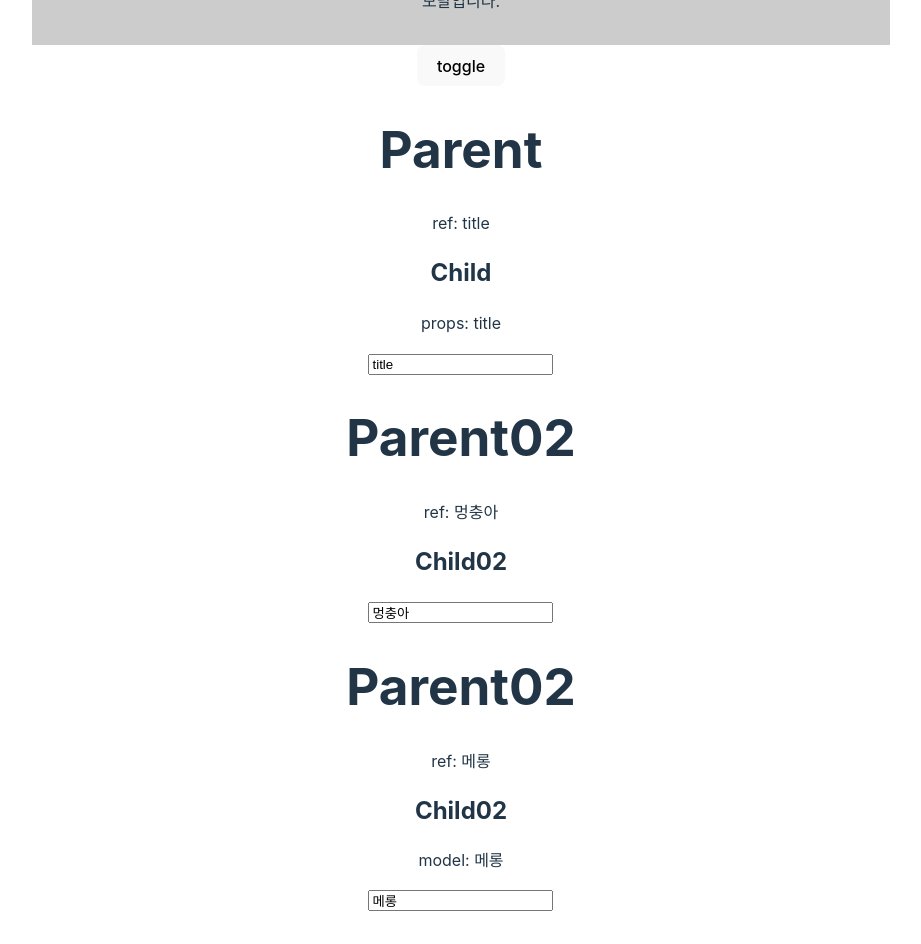
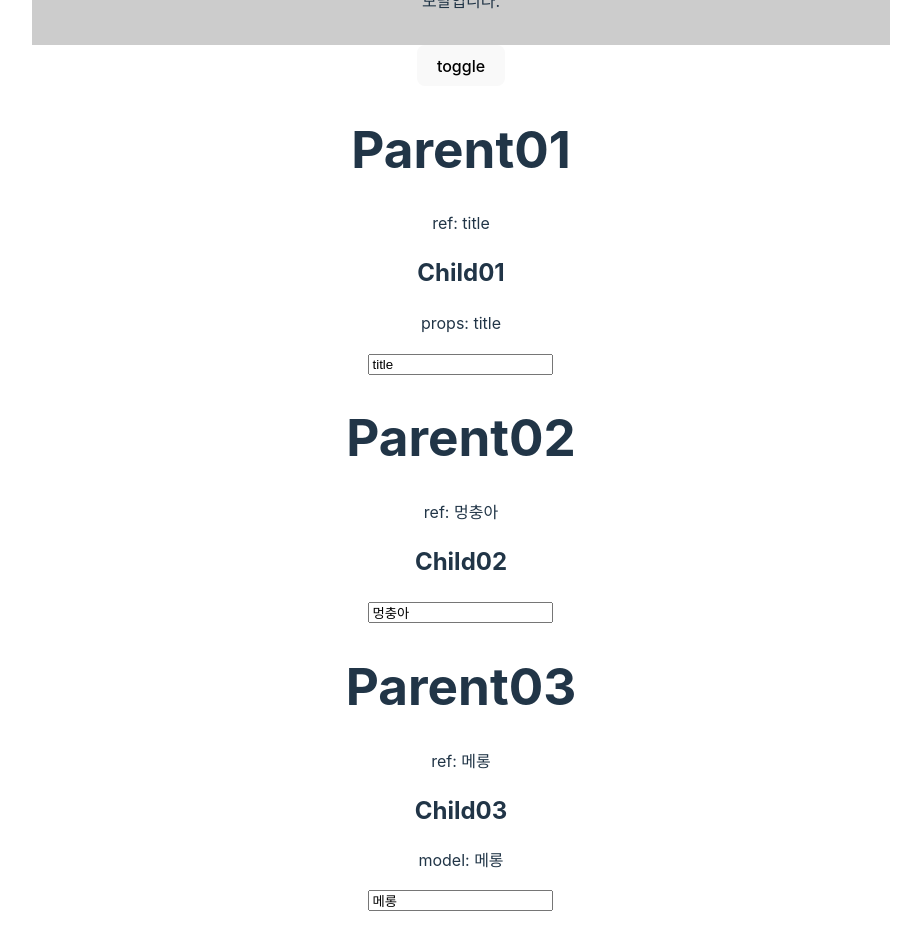
Before and after one commit to YooHyeok/vue3-vite-csslick-basic, a Vue app: page / in a window 1280 px wide. Shown: the part 1660-2604 px from the top of the page, without its empty margins (179-1100 px from the left). Built offline with nearby package versions, Linux system fonts and the light colour scheme.

Commit message:
fix: appendix 컴포넌트 내부 태그에 버전 명시

```diff
--- a/src/appendix/Child01.vue
+++ b/src/appendix/Child01.vue
@@ -6,7 +6,7 @@ import { defineProps, defineEmits } from 'vue';
   const emits = defineEmits(['onInput']);
 </script>
 <template>
-  <h2>Child</h2>
+  <h2>Child01</h2>
   <p>props: {{ props.title }}</p>
   <input
     type="text"
--- a/src/appendix/Child02.vue
+++ b/src/appendix/Child02.vue
@@ -1,8 +1,11 @@
 <script setup>
-import { defineProps } from 'vue';
-  const props = defineProps({
-    title: Object
-  });
+  import { defineProps } from 'vue';
+    const props = defineProps({
+      title: {
+        type: Object,
+        default: () => {}
+      }
+    });
   console.log(props.title.title)
   props.title.title="멍충아" /* 부모 ref 갱신 불가 */
 </script>
--- a/src/appendix/Child03.vue
+++ b/src/appendix/Child03.vue
@@ -5,7 +5,7 @@ import {  defineModel } from 'vue';
   model.value="메롱"
 </script>
 <template>
-  <h2>Child02</h2>
+  <h2>Child03</h2>
   <p>model: {{ model }}</p>
   <input
     type="text"
--- a/src/appendix/Parent01.vue
+++ b/src/appendix/Parent01.vue
@@ -5,7 +5,7 @@ import Child01 from './Child01.vue';
 let title = ref('title')
 </script>
 <template>
-  <h1>Parent</h1>
+  <h1>Parent01</h1>
   <p>ref: {{ title }}</p>
   <Child01
     :title="title"
--- a/src/appendix/Parent02.vue
+++ b/src/appendix/Parent02.vue
@@ -1,8 +1,8 @@
 <script setup>
-import { ref } from 'vue';
-import Child02 from './Child02.vue';
+  import { ref } from 'vue';
+  import Child02 from './Child02.vue';
 
-let title = ref({title: 'title'})
+  let title = ref({title: 'title'})
 </script>
 <template>
   <h1>Parent02</h1>
--- a/src/appendix/Parent03.vue
+++ b/src/appendix/Parent03.vue
@@ -1,13 +1,13 @@
 <script setup>
 import { ref } from 'vue';
-import Child02 from './Child03.vue';
+import Child03 from './Child03.vue';
 
 let title = ref('title')
 </script>
 <template>
-  <h1>Parent02</h1>
+  <h1>Parent03</h1>
   <p>ref: {{ title }}</p>
-  <Child02
+  <Child03
     v-model="title"
   />
 </template>
```
